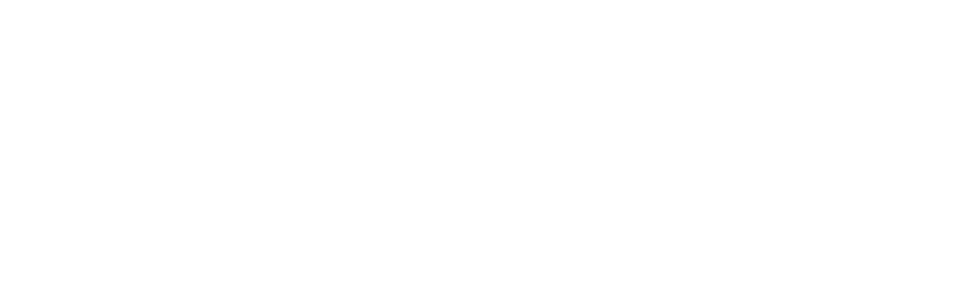
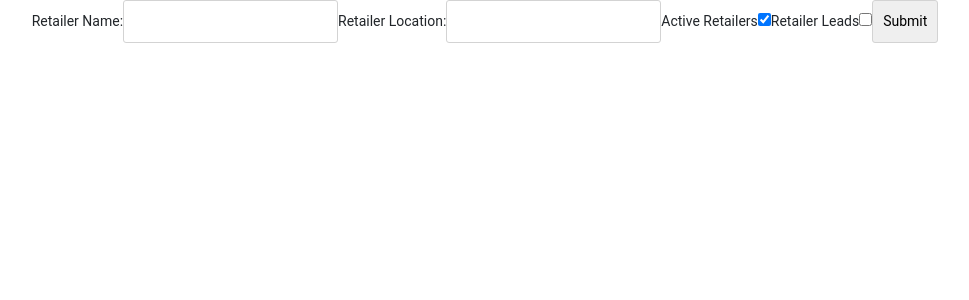
Before and after one commit to labs13-agriculture/front-end, a React (Create React App) app: page /retailer/search in a window 1280 px wide. Shown: the top 300 px of the page, without its empty margins (155-1124 px from the left). Built offline with nearby package versions, Linux system fonts and the light colour scheme; sample sign-in values are in the browser's storage; a web font is replaced by a local one.

Commit message:
created beginnings of search form to compile search query object

```diff
--- a/src/App.js
+++ b/src/App.js
@@ -9,6 +9,7 @@ import GlobalSideNav from "./components/GlobalSideNav";
 import GlobalNav from "./components/GlobalNav";
 import StatisticsVue from "./components/StatisticsDashboardComp/StatisticsVue";
 import FarmerView from "./components/FarmerView";
+import RetailerSearch from "./components/RetailerSearchComponents/RetailerSearch"
 
 // import ItemList from './components/ItemList';
 // import {DashboardVue} from './components/DashboardView';
@@ -26,6 +27,7 @@ class App extends Component {
           <PrivateRoute path="/dashboard/statistics" component={StatisticsVue} />
           <PrivateRoute exact path="/dashboard" component={GlobalSideNav} />
           <PrivateRoute exact path="/dashboard" component={GlobalViewContainer} />
+          <PrivateRoute exact path="/retailer/search" component ={RetailerSearch} />
 
           {/* <Route path="/testdashboard" component={GlobalSideNav} />
           <Route path="/testdashboard" component={GlobalNav} />
--- /dev/null
+++ b/src/components/RetailerSearchComponents/RetailerSearch.js
@@ -0,0 +1,21 @@
+import React, { Component } from "react";
+import RetailerSearchForm from "./RetailerSearchForm";
+
+class RetailerSearch extends Component{
+    constructor(props){
+        super(props);
+    }
+
+    submitSearch = query =>{
+        console.log(query);
+    }
+
+
+    render(){
+        return(
+            <RetailerSearchForm submitSearch={this.submitSearch}/>
+        );
+    }
+}
+
+export default RetailerSearch;
--- /dev/null
+++ b/src/components/RetailerSearchComponents/RetailerSearchForm.js
@@ -0,0 +1,105 @@
+import React, { Component } from "react";
+
+class RetailerSearchForm extends Component{
+    constructor(props){
+        super(props);
+        this.state={
+            name: '',
+            location: '',
+            includeActive: true,
+            includeLeads: false,
+            needCheckbox: false
+        }
+    }
+
+    submitForm = e =>{
+        e.preventDefault();
+        let includeLeads = "";
+        //first make sure one of the checkboxes is selected
+        if(!this.state.includeActive && !this.state.includeLeads){
+            //trigger error handling and exit function before making axios call
+            this.setState({
+                needCheckbox: true
+            })
+            return;
+        }
+        //clear any error handling that was triggered before
+        this.setState({
+            needCheckbox: false
+        })
+        if(this.state.includeActive && this.state.includeLeads){
+            includeLeads = "both";
+        } else if(this.state.includeActive && !this.state.includeLeads){
+            includeLeads = "false";
+        } else if (!this.state.includeActive && this.state.includeLeads){
+            includeLeads = "true";
+        }
+        const query = {
+            name: this.state.name,
+            location: this.state.location,
+            leads: includeLeads
+        }
+        this.props.submitSearch(query);
+    }
+
+    handleChange = e =>{
+        this.setState({
+            [e.target.name]: e.target.value
+        })
+    }
+
+    clickChange = e =>{
+        this.setState({
+            [e.target.name]: !this.state[e.target.name]
+        })
+    }
+
+    render(){
+        return(
+        <form onSubmit={e => this.submitForm(e)}>
+            <label>
+                Retailer Name:
+                <input
+                    onChange={e => this.handleChange(e)}
+                    type="text"
+                    name="name"
+                    value={this.state.name}
+                />
+            </label>
+            <label>
+                Retailer Location:
+                <input
+                    onChange={e => this.handleChange(e)}
+                    type="text"
+                    name="location"
+                    value={this.state.location}
+                />
+            </label>
+            <label>
+                Active Retailers
+                <input
+                    onClick={e => this.clickChange(e)}
+                    type="checkbox"
+                    name="includeActive"
+                    value="active"
+                    checked={this.state.includeActive}
+                />
+            </label>
+            <label>
+                Retailer Leads
+                <input
+                    onClick={e => this.clickChange(e)}
+                    type="checkbox"
+                    name="includeLeads"
+                    value = "leads"
+                    checked={this.state.includeLeads}
+                />
+            </label>
+            {this.state.needCheckbox && <p>Please select at least one option</p>}
+            <input type="submit" />
+        </form>
+        )
+    }
+}
+
+export default RetailerSearchForm;
```
